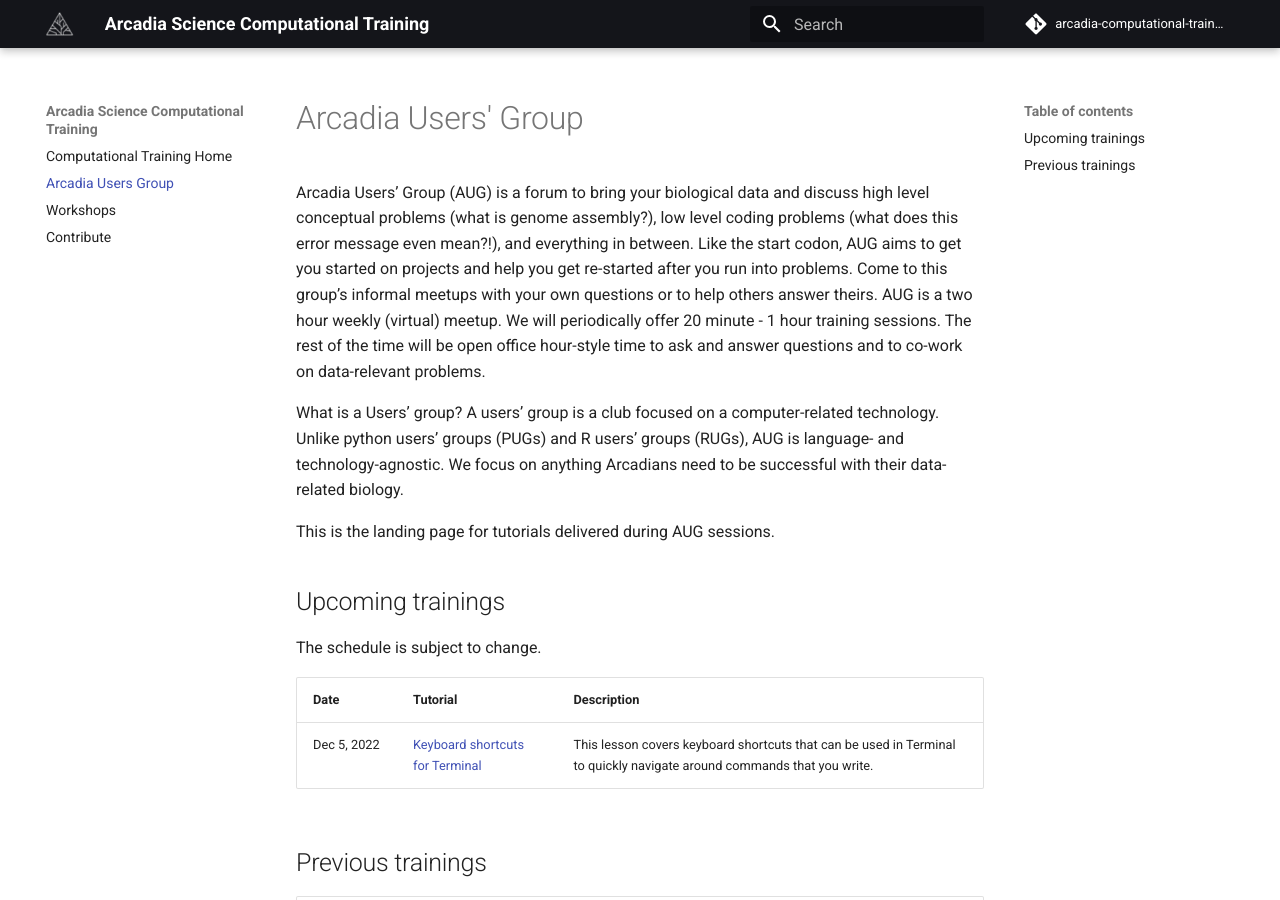
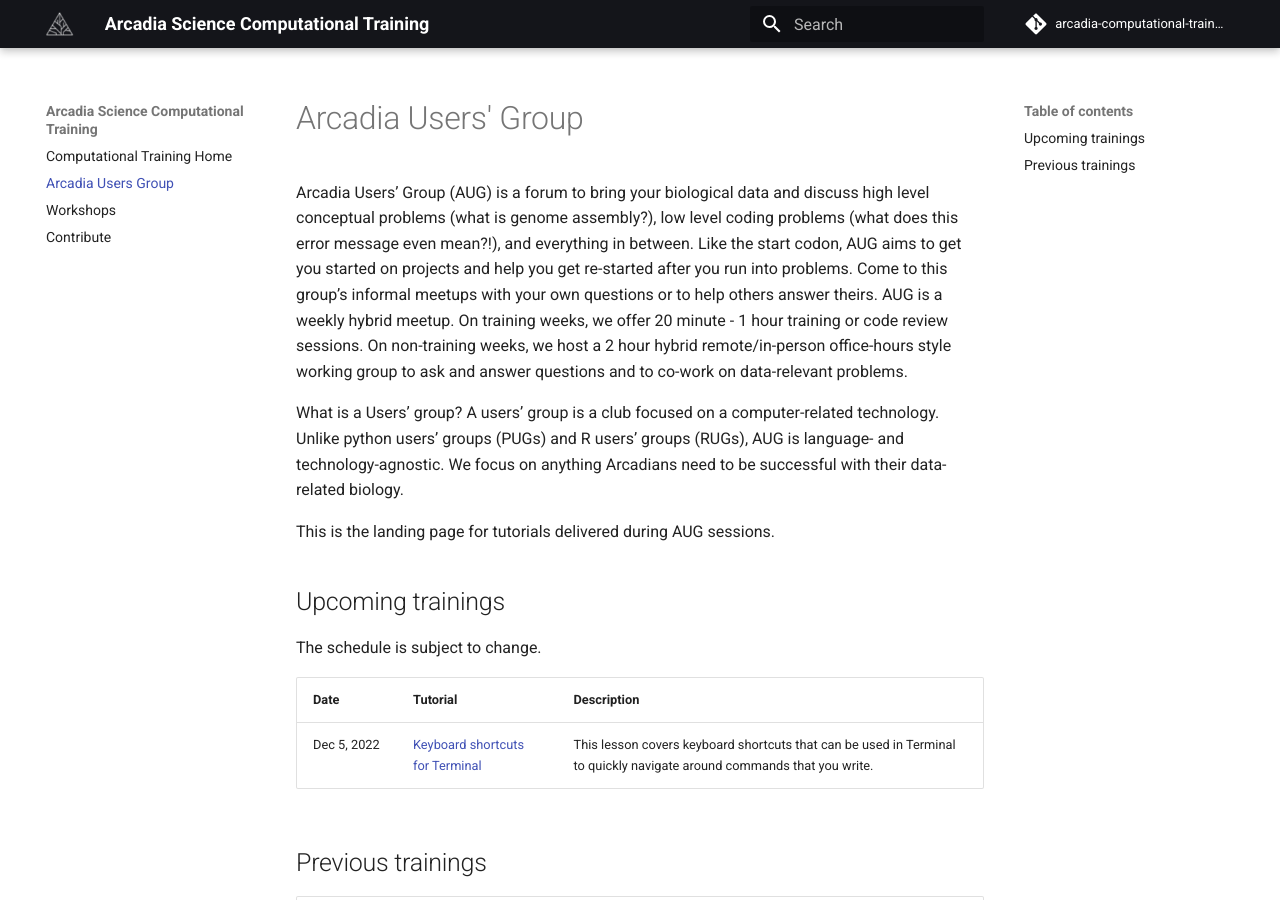
Before and after one commit to Arcadia-Science/arcadia-computational-training, an MkDocs documentation site: the page built from docs/arcadia-users-group/overview.md, in a window 1280 px wide and 900 px high. Built offline with MkDocs 1.6.1 and Material for MkDocs 9.7.7, drawn with Linux system fonts in a browser that asks for light colours; comment, search, counter and statistics services are not loaded.

Commit message:
update docs

```diff
--- a/docs/arcadia-users-group/overview.md
+++ b/docs/arcadia-users-group/overview.md
@@ -3,9 +3,9 @@
 Arcadia Users’ Group (AUG) is a forum to bring your biological data and discuss high level conceptual problems (what is genome assembly?), low level coding problems (what does this error message even mean?!), and everything in between.
 Like the start codon, AUG aims to get you started on projects and help you get re-started after you run into problems.
 Come to this group’s informal meetups with your own questions or to help others answer theirs.
-AUG is a two hour weekly (virtual) meetup.
-We will periodically offer 20 minute - 1 hour training sessions.
-The rest of the time will be open office hour-style time to ask and answer questions and to co-work on data-relevant problems.
+AUG is a weekly hybrid meetup.
+On training weeks, we offer 20 minute - 1 hour training or code review sessions.
+On non-training weeks, we host a 2 hour hybrid remote/in-person office-hours style working group to ask and answer questions and to co-work on data-relevant problems.
 
 What is a Users’ group?
 A users’ group is a club focused on a computer-related technology.
@@ -20,7 +20,7 @@
 
 | Date         | Tutorial                                                                       | Description                                                                                                                                                                                                                                                                                                                                                                    |
 | ------------ | ------------------------------------------------------------------------------ | ------------------------------------------------------------------------------------------------------------------------------------------------------------------------------------------------------------------------------------------------------------------------------------------------------------------------------------------------------------------------------ |
-| Dec 5, 2022 | [Keyboard shortcuts for Terminal](20221121-keyboard-shortcuts-terminal/lesson.md) | This lesson covers keyboard shortcuts that can be used in Terminal to quickly navigate around commands that you write.                                                                                                                                                                                                                                         |
+| Dec 5, 2022 | [Keyboard shortcuts for Terminal](20221205-keyboard-shortcuts-terminal/lesson.md) | This lesson covers keyboard shortcuts that can be used in Terminal to quickly navigate around commands that you write.                                                                                                                                                                                                                                         |
 
 ## Previous trainings
 
```
